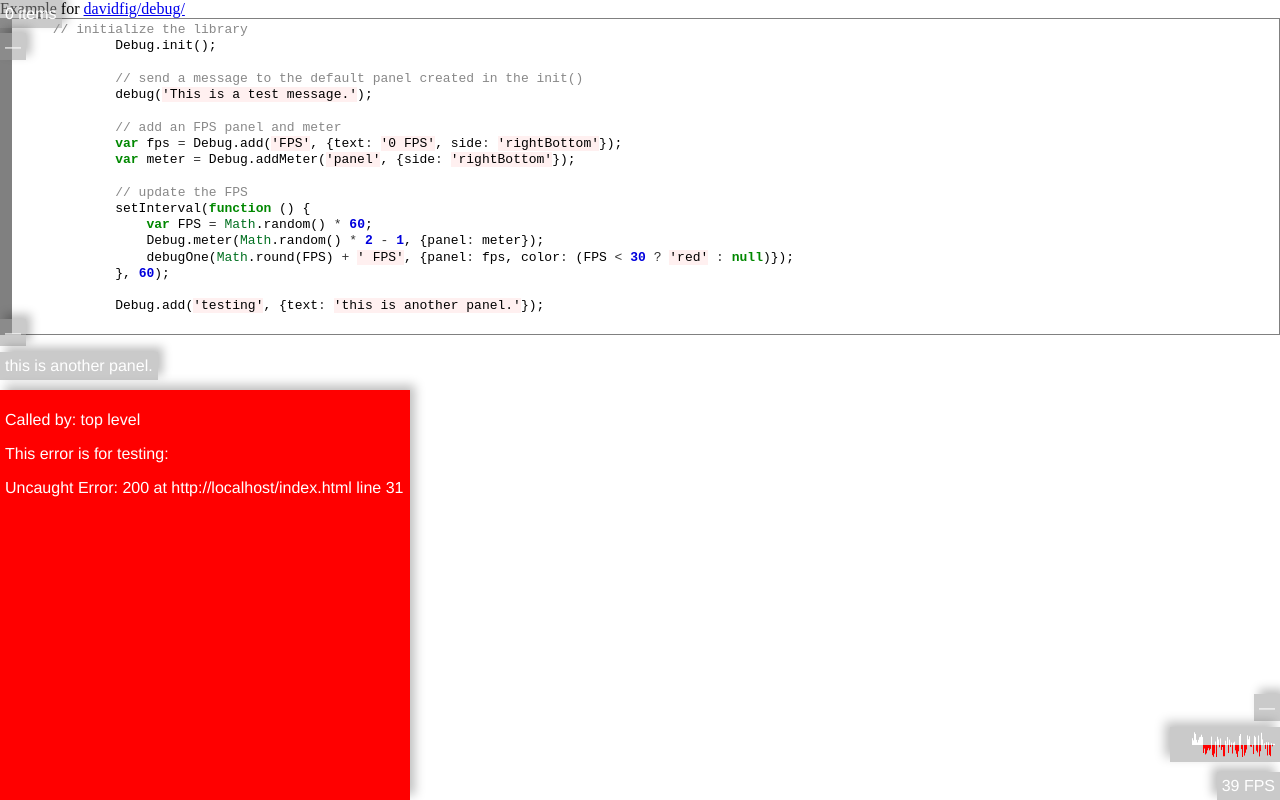
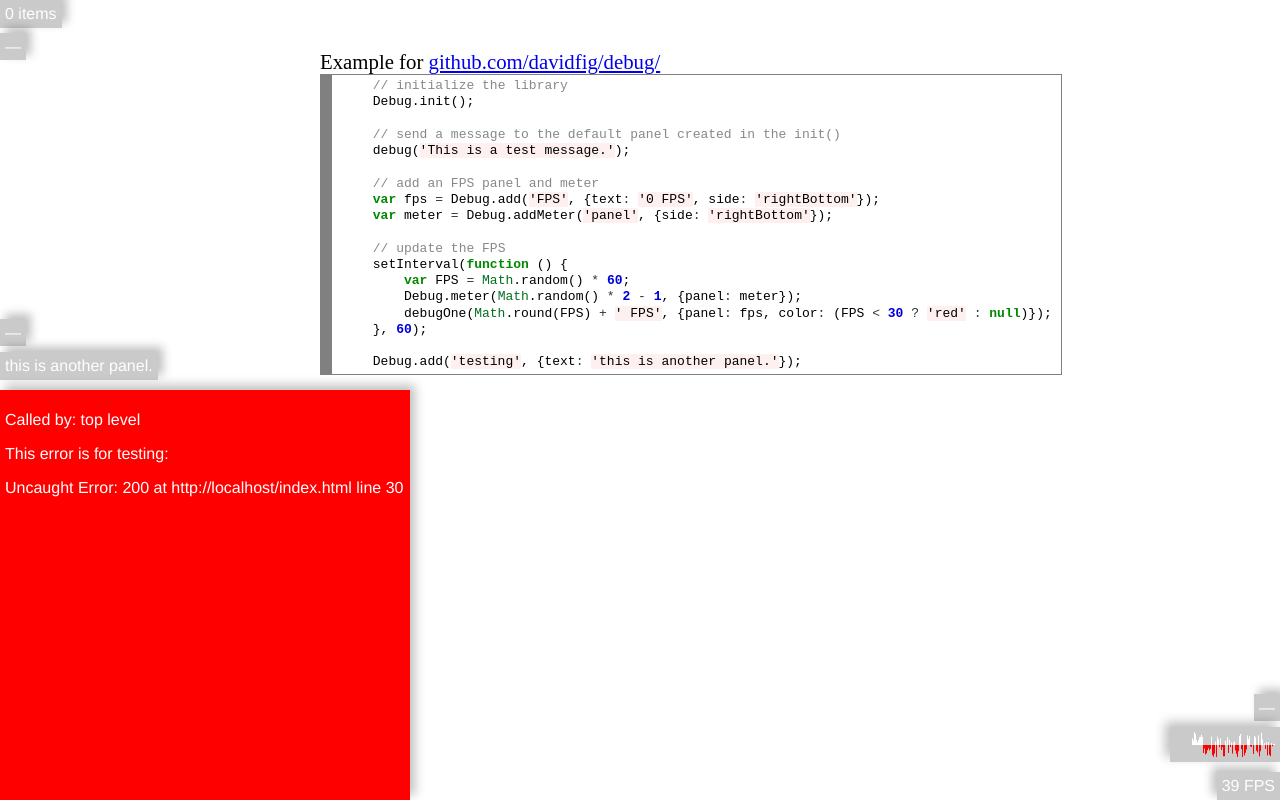
Before and after one commit to davidfig/debug, a plain HTML site: page index.html in a window 1280 px wide. Drawn offline with Linux system fonts and the light colour scheme.

Commit message:
added example link

```diff
--- a/index.html
+++ b/index.html
@@ -4,11 +4,10 @@
             margin: 0;
         }
 
-        .content {
-            text-align: center;
-            font-size: 150%;
+        .code {
+            font-size: 100%;
             position: absolute;
-            left: 50%;
+            left: 25%;
             top: 50;
         }
     </style>
@@ -30,9 +29,12 @@
         Debug.add('testing', {text: 'this is another panel.'});
         throw new Error(200, 'test error.');
     </script>
-    <div class="title">
-        <div>Example for <a href="https://github.com/davidfig/debug">davidfig/debug/</a></div>
-        <!-- HTML generated using hilite.me --><div style="background: #ffffff; overflow:auto;width:auto;border:solid gray;border-width:.1em .1em .1em .8em;padding:.2em .6em;"><pre style="margin: 0; line-height: 125%">    <span style="color: #888888">// initialize the library</span>
+    <div class="code">
+        <div>
+            <div style="font-size: 130%">Example for <a href="https://github.com/davidfig/debug">github.com/davidfig/debug/</a></div>
+<!-- HTML generated using hilite.me -->
+<div style="background: #ffffff; overflow:auto;width:auto;border:solid gray;border-width:.1em .1em .1em .8em;padding:.2em .6em;">
+    <pre style="margin: 0; line-height: 125%">    <span style="color: #888888">// initialize the library</span>
     Debug.init();
 
     <span style="color: #888888">// send a message to the default panel created in the init()</span>
@@ -50,6 +52,6 @@
     }, <span style="color: #0000DD; font-weight: bold">60</span>);
 
     Debug.add(<span style="background-color: #fff0f0">&#39;testing&#39;</span>, {text<span style="color: #333333">:</span> <span style="background-color: #fff0f0">&#39;this is another panel.&#39;</span>});
-        </pre></div>
+</pre></div></div>
     </div>
 </body>
```
Also changed, not shown: README.md. Lines whose indentation alone changed are shown as unchanged.
